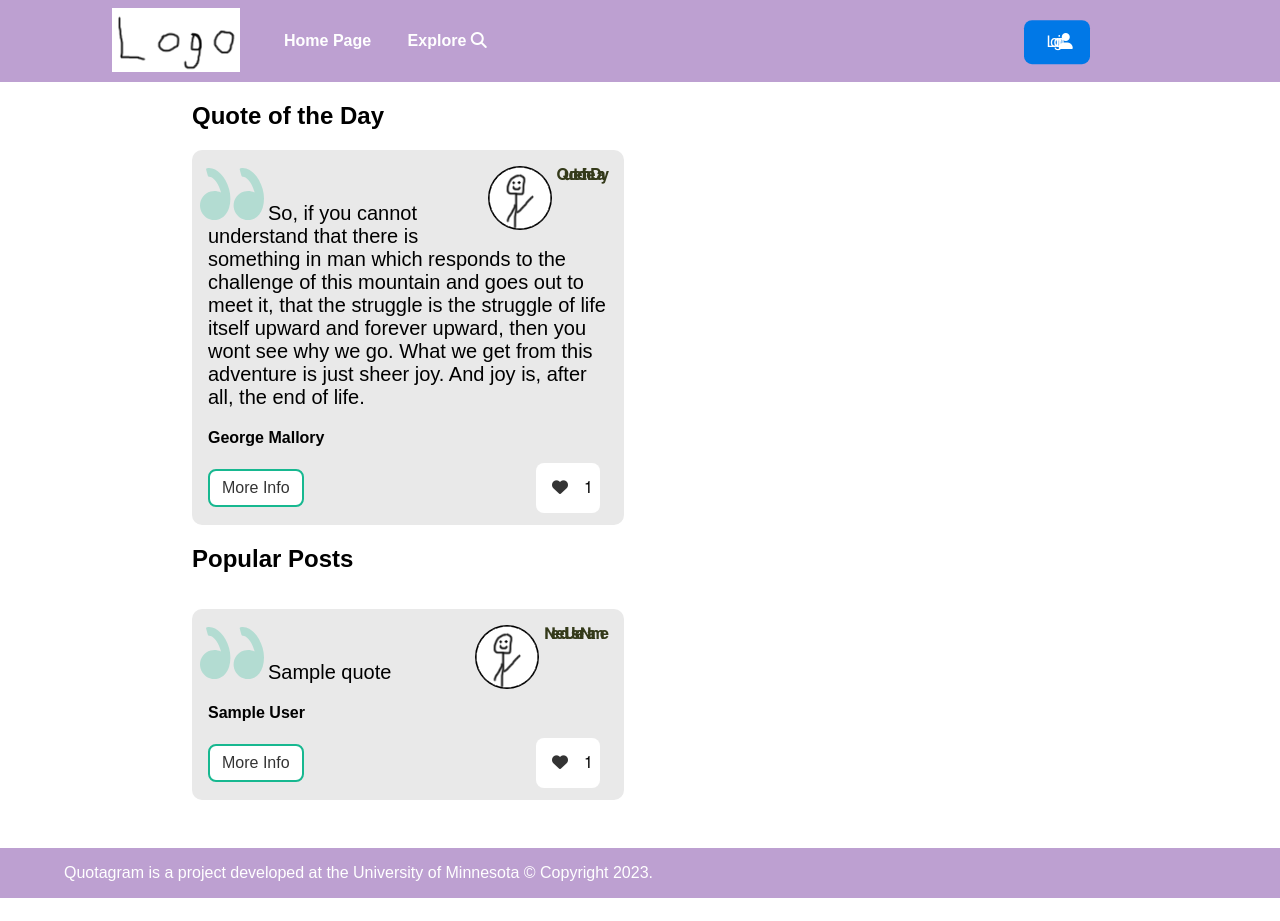
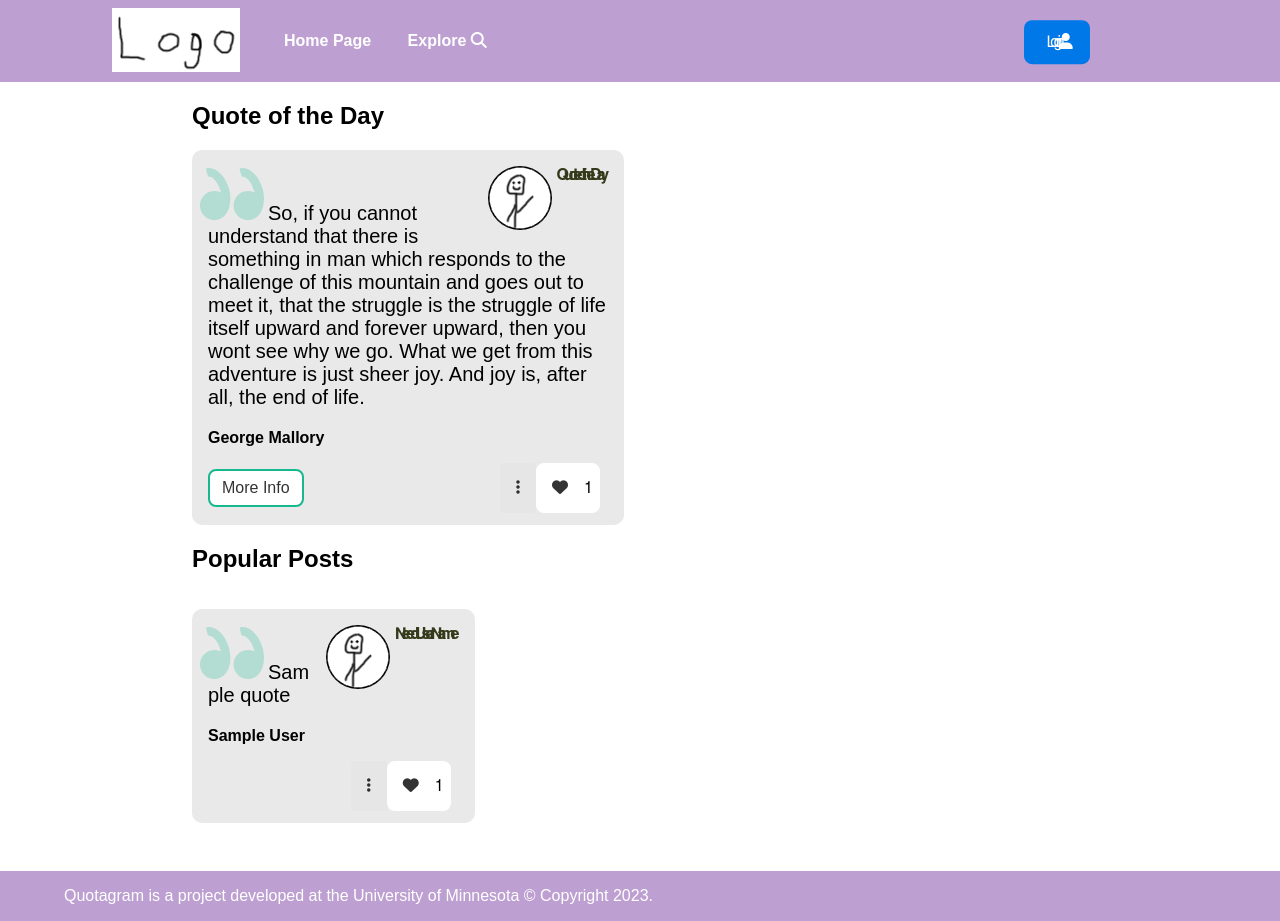
Before and after one commit to kurokiasahi222/Quotogram, a Flask app: template templates/index.html in a window 1280 px wide. Before the commit the page ends 898 px from the top, so only its background shows below. Run offline with Flask 2, Linux system fonts and the light colour scheme; the template is opened without the code that fills it: most values are stand-ins (such as "Sample title", 1, 10 or a date in 2020); some libraries are stand-ins or nearby versions.

Commit message:
Lots of quote improvements, new context window

```diff
--- a/server.py
+++ b/server.py
@@ -82,7 +82,8 @@ def table(table_name='post'):
 @app.route('/api/delete', methods=["POST"])
 def delete_quote():
     if 'user' in session:       # user has to be logged in
-        quote_id = request.form.get("quote_id", "NOT FILLED OUT")
+        body = request.get_json()
+        quote_id = body['quote_id']
         if remove_post(session['uid'], quote_id):
             return jsonify({"status": "success"})
         else:
--- a/static/javascript/quote_modal.js
+++ b/static/javascript/quote_modal.js
@@ -11,6 +11,8 @@ function displayQuoteModal(quoteId) {
     let userPic = document.getElementById("user-picture-" + quoteId).src;
     let likeCount = document.getElementById("quote-like-count-" + quoteId).innerText;
     let datePosted = document.getElementById("quote-date-posted-" + quoteId).innerText;
+    let addButton = document.getElementById("quote-add-" + quoteId);
+    let removeButton = document.getElementById("quote-remove-" + quoteId);
 
     document.getElementById("quote-text-modal").innerText = quoteText;
     document.getElementById("quote-author-modal").innerText = quoteAuthor;
@@ -20,7 +22,30 @@ function displayQuoteModal(quoteId) {
     document.getElementById("user-picture-modal").src = userPic;
     document.getElementById("quote-like-count-modal").innerText = likeCount;
     document.getElementById("quote-date-posted-modal").innerText = datePosted;
+
+    // Buttons
+    if(addButton) {
+        if(addButton.style.display === "none") {
+            document.getElementById("quote-add-modal").style.display = "none";
+            document.getElementById("quote-remove-modal").style.display = "block";
+            document.getElementById("quote-remove-modal").setAttribute("onclick", "removeQuote(" + quoteId + ")");
+        } else {
+            document.getElementById("quote-add-modal").style.display = "block";
+            document.getElementById("quote-remove-modal").style.display = "none";
+            document.getElementById("quote-add-modal").setAttribute("onclick", "addQuote(" + quoteId + ")");
+        }
+    }
+    document.getElementById("quote-like-button-modal").setAttribute("onclick", "likeQuote(" + quoteId + ")");
+
     MicroModal.show("modal-1", {
         disableScroll: true,
     });
 }
+
+function displayDeleteModal(quoteId) {
+    document.getElementById("delete-modal-button").setAttribute("onclick", "deleteQuote(" + quoteId + ")");
+
+    MicroModal.show("delete-quote-modal", {
+        disableScroll: true,
+    })
+}
--- a/static/modal.css
+++ b/static/modal.css
@@ -12,7 +12,8 @@
     backdrop-filter: blur(6px);
 }
 
-.quote-modal {
+.quote-modal,
+.delete-quote-modal-widget {
     background-color: #fff;
     padding: 30px;
     max-width: 600px;
@@ -23,7 +24,8 @@
     min-width: 35%;
 }
 
-.modal-header {
+.modal-header,
+.delete-quote-modal-header {
     position: relative;
     height: 1.25em;
 }
--- a/static/quote.css
+++ b/static/quote.css
@@ -4,6 +4,9 @@
     padding: 0.75em 1em;
     margin: 1em 0;
     margin-right: 1em;
+    container-type: inline-size;
+    position: relative;
+    z-index: 1;
 }
 
 .quote-user-name-content {
@@ -100,8 +103,51 @@
 }
 
 .more-info-button {
+    display: none;
     background-color: #fff;
     border: 2px solid var(--color-secondary);
     border-radius: 8px;
     padding: 0.5em 0.75em;
 }
+
+.quote-footer-buttons-dropdown-container {
+    position: relative;
+    display: flex;
+}
+
+.quote-footer-buttons-dropdown-content {
+    display: none;
+    position: absolute;
+    background-color: #f9f9f9;
+    min-width: 160px;
+    box-shadow: 0px 8px 16px 0px rgba(0, 0, 0, 0.2);
+    padding: 0.75em 1em;
+    z-index: 10;
+    border-radius: 4px;
+    top: 2em;
+    left: 2em;
+}
+
+.quote-footer-buttons-dropdown-wrapper {
+    display: flex;
+    flex-direction: column;
+    justify-content: flex-end;
+    gap: 1em;
+}
+
+.dropdown-button {
+    background-color: transparent;
+    text-align: right;
+    border-bottom: 1px solid var(--color-secondary);
+}
+
+.dropdown-button:hover {
+    background-image: none;
+    background-color: rgba(var(--color-accent-values), 0.5);
+}
+
+@container (min-width: 325px) {
+    .more-info-button {
+        display: block;
+    }
+}
--- a/static/style.css
+++ b/static/style.css
@@ -4,11 +4,17 @@
     --color-tertiary: #343a1a;
     --color-accent: #7f2982;
     --color-error: #ec5858;
+
+    --color-accent-values: 127, 41, 130;
 }
 
 .main-content {
     width: 70%;
     margin: 0 auto;
+}
+
+.button-error {
+    background-color: var(--color-error);
 }
 
 .navigation {
--- a/templates/index.html
+++ b/templates/index.html
@@ -29,7 +29,9 @@
                         quote_context=post.context,
                         date_posted=post.creation_time.split("T")[0],
                         num_likes=post.num_likes,
-                        quote_added=post.quote_added
+                        quote_added=post.quote_added,
+                        user_id=post.user_id,
+                        custom_width=true
                         %}
                         {% include "modules/quote.html" %}
                     {% endwith %}
--- a/templates/layouts/layout.html
+++ b/templates/layouts/layout.html
@@ -60,5 +60,6 @@
         </div>
     </div>
     {% include "modules/create_post_modal.html" %}
+    {% include "modules/confirm_delete_modal.html" %}
 </body>
 </html>
--- /dev/null
+++ b/templates/modules/confirm_delete_modal.html
@@ -0,0 +1,19 @@
+<div id="delete-quote-modal" class="modal micromodal-slide" aria-hidden="true">
+    <div class="modal-background" tabindex="-1" data-micromodal-close>
+        <div class="delete-quote-modal-widget" role="dialog" aria-modal="true" aria-labelledby="delete-quote-modal-title">
+            <div class="delete-quote-modal-header">
+                <h2 class="delete-quote-modal-title">
+                    Delete Quote?
+                </h2>
+                <a href="#" class="modal-close" aria-label="Close modal" data-micromodal-close><s class="modal-close-bar"></s><s class="modal-close-bar"></s></a>
+            </div>
+            <div class="delete-quote-modal-content" style="margin-bottom:2em;">
+                <p>Are you sure you want to delete this post? This action can not be undone</p>
+            </div>
+            <div class="delete-quote-modal-footer">
+                <button type="button" class="button-error pure-button" id="delete-modal-button">Delete Post</button>
+                <button type="button" class="pure-button" data-micromodal-close aria-label="Close this dialog window">Cancel</button>
+            </div>
+        </div>
+    </div>
+</div>
--- a/templates/modules/quote.html
+++ b/templates/modules/quote.html
@@ -10,6 +10,7 @@
                     user_pic="static/images/user.png",
                     date_posted=date_posted,
                     num_likes=num_likes,
-                    user=user
+                    user=user,
+                    user_id=user_id
                     )}}
 </div>
--- a/templates/modules/quote_macro.html
+++ b/templates/modules/quote_macro.html
@@ -1,10 +1,13 @@
 {% macro display(quote_id=0, user_name="none", user_link="none", quote_text="none", quote_author="none", quote_context="none",
         quote_added=false, user_pic="static/images/user.png", date_posted="01-01-1970", num_likes=0,
-        user=none, inside_modal=false) %}
+        user=none, user_id=0, inside_modal=false) %}
     {% macro class_name(name) %}{% if inside_modal %}{{name ~ '-modal'}}{% else %}{{name}}{% endif %}{% endmacro %}
     {% macro display_modal() %}onclick={{'displayQuoteModal(' ~ quote_id ~ ')'}}{% endmacro %}
     {% macro like_button() %}onclick={{'likeQuote(' ~ quote_id ~ ')'}}{% endmacro %}
     {% macro add_button(add) %}{% if add %}onclick={{'addQuote(' ~ quote_id ~ ')'}}{% else %}onclick={{'removeQuote(' ~ quote_id ~ ')'}}{% endif %}{% endmacro %}
+    {% macro delete_quote() %}onclick={{'displayDeleteModal(' ~ quote_id ~ ')'}}{% endmacro %}
+    {% macro edit_quote() %}onclick={{'displayEditModal(' ~ quote_id ~ ')'}}{% endmacro %}
+    {% macro toggle_options() %}onclick={{'toggleEditOptions(' ~ quote_id ~ ')'}}{% endmacro %}
     <div class="{{ class_name('quote') }}" {% if inside_modal %}role="dialog" aria-modal="true" aria-labelledby="quote-text"{% endif %}>
         {% if inside_modal %}
             <div class="modal-header">
@@ -49,8 +52,32 @@
                 </div>
             {% endif %}
             <div class="quote-footer-buttons pure-g">
+                {% if not inside_modal %}
+                    <div class="quote-footer-buttons-dropdown-container">
+                        <button class="quote-footer-buttons-dropdown pure-button" type="button" aria-label="More Options" {{ toggle_options() }}>
+                            <i class="fa-solid fa-ellipsis-vertical"></i>
+                        </button>
+                        <div class="quote-footer-buttons-dropdown-content" id="quote-dropdown-content-{{ quote_id }}">
+                            <div class="quote-footer-buttons-dropdown-wrapper">
+                                <button class="quote-footer-buttons-dropdown-content-info pure-button dropdown-button" type="button" {{ display_modal() }}>
+                                    More Info <i class="fa-solid fa-circle-info"></i>
+                                </button>
+                                {% if user is defined and user is not none %}
+                                    {% if user_id == user['userinfo']['sub'] %}
+                                        <button class="quote-footer-buttons-dropdown-content-delete pure-button dropdown-button" type="button" {{ delete_quote() }}>
+                                            Delete Quote <i class="fa-solid fa-trash"></i>
+                                        </button>
+                                        <button class="quote-footer-buttons-dropdown-content-edit pure-button dropdown-button" type="button" {{ edit_quote() }}>
+                                            Edit Quote <i class="fa-solid fa-pencil"></i>
+                                        </button>
+                                    {% endif %}
+                                {% endif %}
+                            </div>
+                        </div>
+                    </div>
+                {% endif %}
                 <div class="quote-footer-buttons-like-group">
-                    <button class="quote-footer-buttons-like pure-button" type="button" {{ like_button() }} aria-label="Like Quote">
+                    <button class="quote-footer-buttons-like pure-button" id="quote-like-button-{{ quote_id }}" type="button" {{ like_button() }} aria-label="Like Quote">
                         <i class="fa-solid fa-heart"></i>
                     </button>
                     <div class="quote-footer-buttons-like-count-wrapper">
@@ -58,11 +85,11 @@
                     </div>
                 </div>
                 {% if user is defined and user is not none %}
-                    <button class="quote-footer-buttons-add pure-button" button="button" {{ add_button(true) }} id="quote-add-{{ num_likes }}"
+                    <button class="quote-footer-buttons-add pure-button" button="button" {{ add_button(true) }} id="quote-add-{{ quote_id }}"
                         {% if quote_added %}style="display:none;"{% endif %}>
                         Add <i class="fa-sharp fa-solid fa-plus"></i>
                     </button>
-                    <button class="quote-footer-buttons-add pure-button" button="button" {{ add_button(false) }} id="quote-remove-{{ num_likes }}"
+                    <button class="quote-footer-buttons-add pure-button" button="button" {{ add_button(false) }} id="quote-remove-{{ quote_id }}"
                         {% if not quote_added %}style="display:none;"{% endif %}>
                         Remove <i class="fa-solid fa-check"></i>
                     </button>
--- a/templates/modules/quote_modal.html
+++ b/templates/modules/quote_modal.html
@@ -1,6 +1,6 @@
 {% import "modules/quote_macro.html" as quote %}
 <div class="modal micromodal-slide" id="modal-1" aria-hidden="true">
     <div class="modal-background" tabindex="-1" data-micromodal-close>
-        {{ quote.display(quote_id='modal', inside_modal=true) }}
+        {{ quote.display(quote_id='modal', inside_modal=true, user=user) }}
     </div>
 </div>
```
Also changed, not shown: static/javascript/quote_interaction.js (+39 -9 lines).
